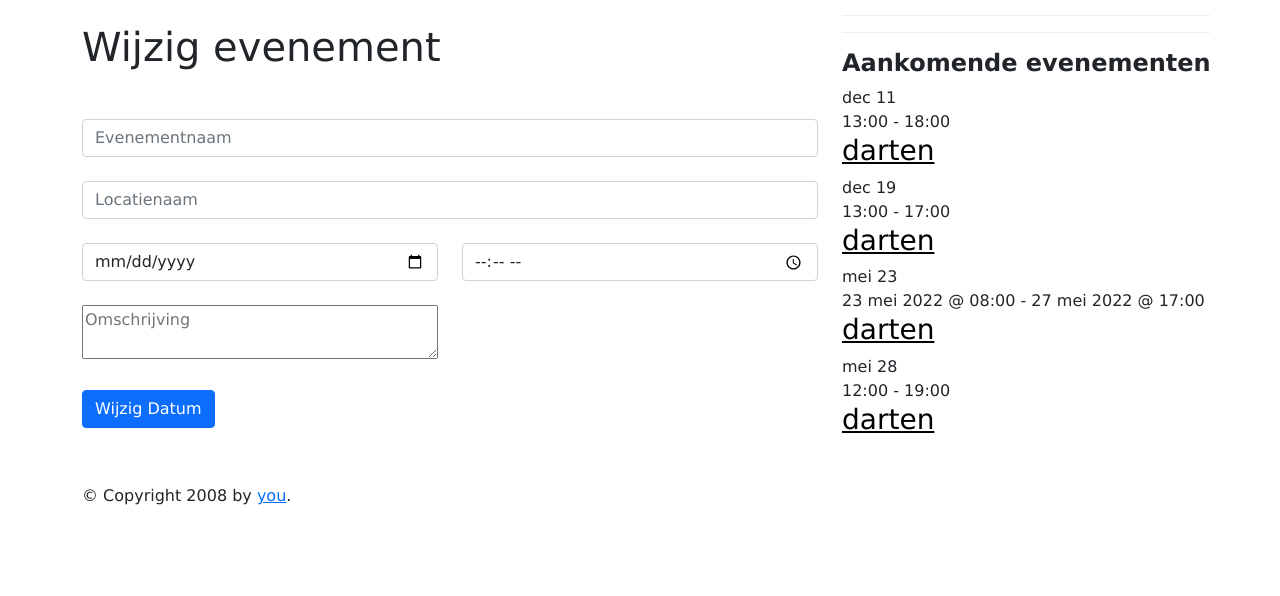
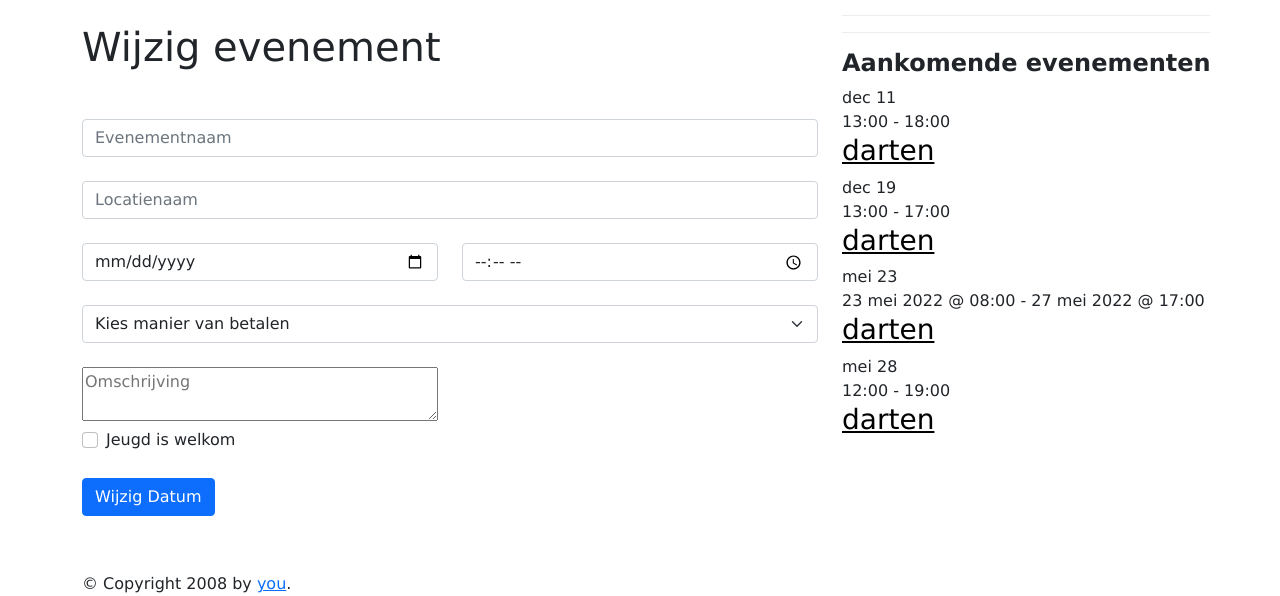
Before and after one commit to Lex-van-Os/Dartshub, a Flask app: page /event/edit in a window 1280 px wide. Shown: the part 340-936 px from the top of the page. Before the commit the page ends 845 px from the top, so only its background shows below. Run offline with Flask 2, Linux system fonts and the light colour scheme.

Commit message:
Add youth is welcome and payment method fields

```diff
--- a/templates/event/event_edit.html.jinja
+++ b/templates/event/event_edit.html.jinja
@@ -1,8 +1,7 @@
-{% extends "layout/base.html.jinja" %}
+{% extends "layout/base.html.jinja" %} {% block title %} Wijzig evenement {%
+endblock %} {% block content %}
+<style></style>
 
-{% block title %} Wijzig evenement {% endblock %}
-
-{% block content %}
 <h1 class="h1 my-4">Wijzig evenement</h1>
 
 <form class="form py-4">
@@ -28,6 +27,18 @@
 
   <div class="form-group pb-4">
     <div class="row">
+      <div class="col">
+        <select class="form-select" aria-label="Default select example">
+          <option selected>Kies manier van betalen</option>
+          <option value="1">Contant</option>
+          <option value="2">Pin</option>
+        </select>
+      </div>
+    </div>
+  </div>
+
+  <div class="form-group pb-4">
+    <div class="row">
       <div class="col-6">
         <textarea
           name=""
@@ -37,6 +48,21 @@
         ></textarea>
       </div>
     </div>
+    <div class="row">
+      <div class="col">
+        <div class="form-check">
+          <label class="form-check-label" for="defaultCheck1">
+            Jeugd is welkom
+          </label>
+          <input
+            class="form-check-input"
+            type="checkbox"
+            value=""
+            id="defaultCheck1"
+          />
+        </div>
+      </div>
+    </div>
   </div>
 
   <button type="submit" class="btn btn-primary">Wijzig Datum</button>
```
